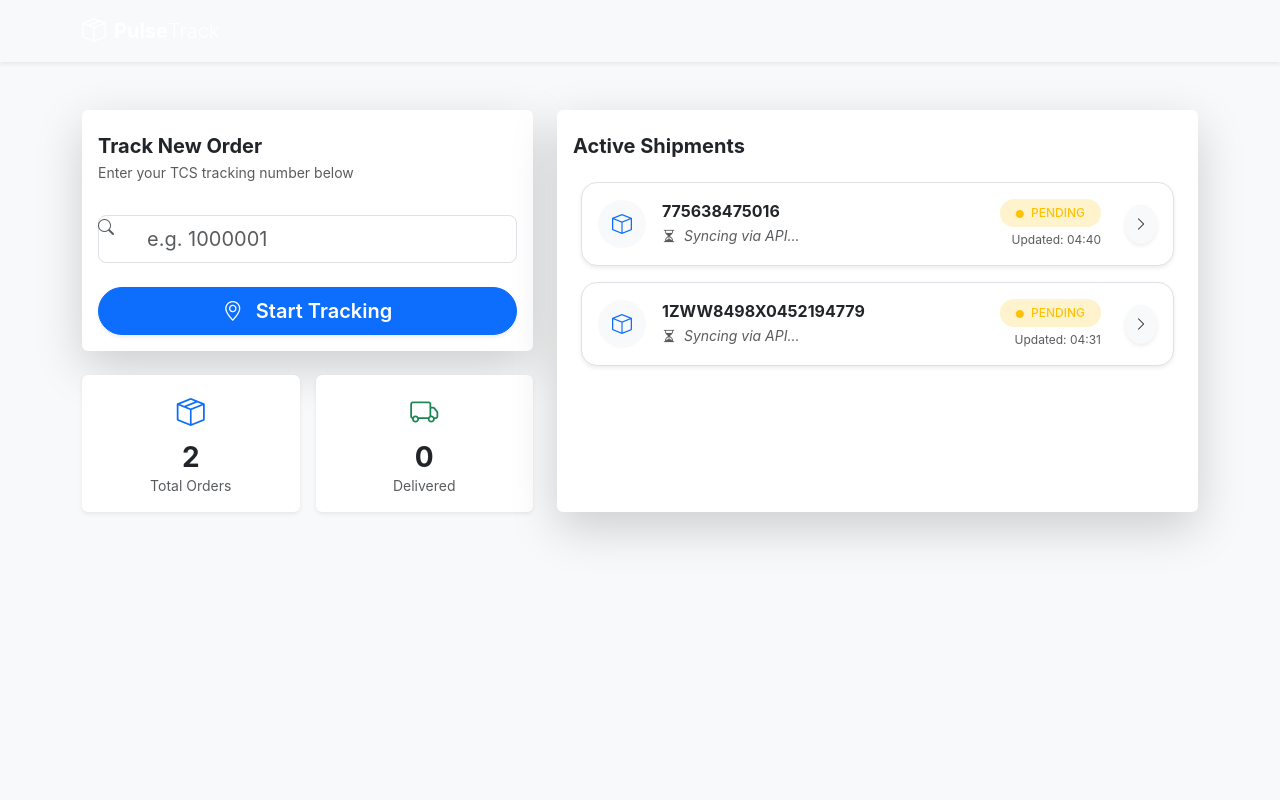
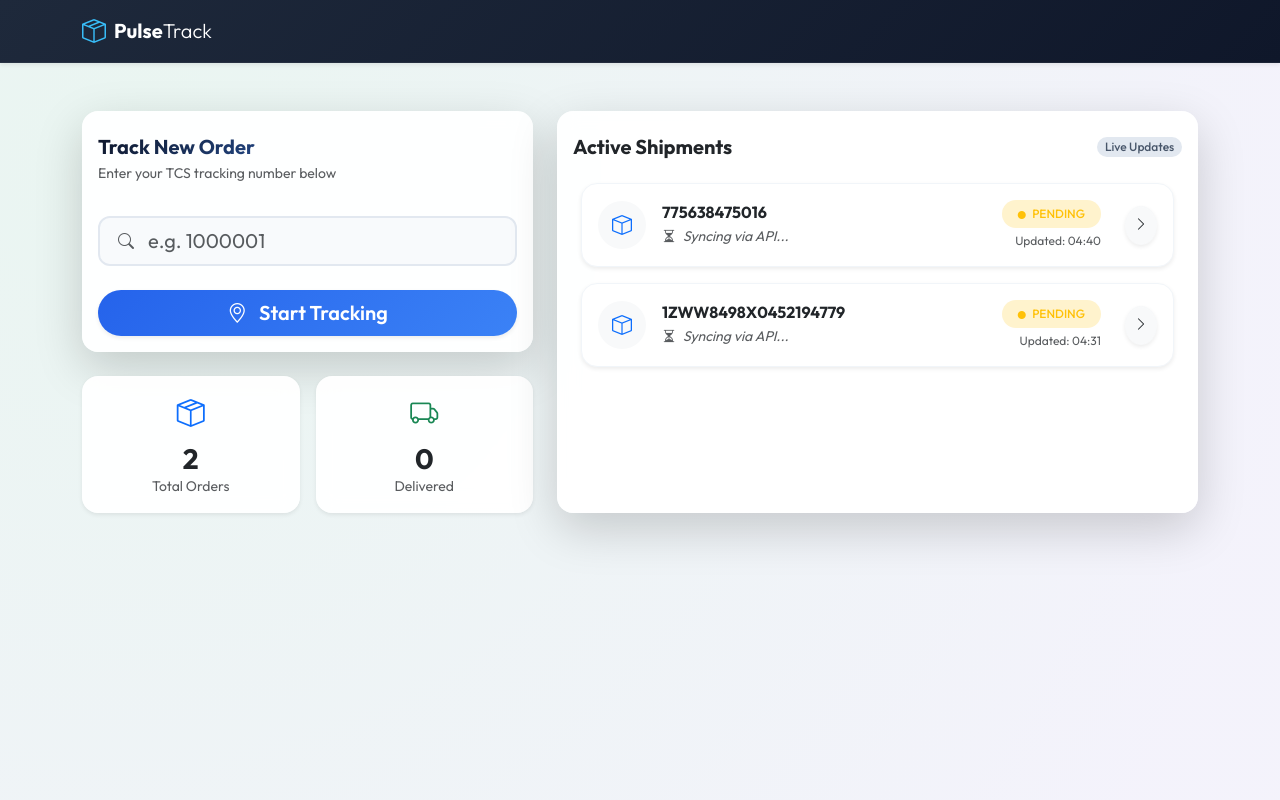
Before and after one commit to ua1891/Order_Tracking_System, a Flask app: page / in a window 1280 px wide. Run offline with Flask 3, Linux system fonts and the light colour scheme; data comes from the database, SQL or seed files in the repository; data that the repository does not hold is empty; some libraries are stand-ins or nearby versions.

Commit message:
UI Refinements: Update style.css with modern aesthetics and micro-animations

```diff
--- a/frontend/static/css/style.css
+++ b/frontend/static/css/style.css
@@ -1,8 +1,129 @@
 body {
-    font-family: 'Inter', system-ui, -apple-system, sans-serif;
-    background-color: #f8f9fa;
+    font-family: 'Outfit', system-ui, -apple-system, sans-serif;
+    color: #2b3440;
 }
 
+.custom-bg {
+    background-color: #f4f6fa;
+    background-image: radial-gradient(circle at 10% 20%, rgba(216, 241, 230, 0.46) 0%, rgba(233, 226, 255, 0.28) 90%);
+    min-height: 100vh;
+}
+
+/* Premium Navigation */
+.premium-nav {
+    background: linear-gradient(135deg, #1e293b 0%, #0f172a 100%);
+    border-bottom: 1px solid rgba(255,255,255,0.05);
+}
+
+.text-accent {
+    color: #38bdf8;
+}
+
+/* Cards & Layout */
+.premium-card {
+    background: rgba(255, 255, 255, 0.95);
+    backdrop-filter: blur(10px);
+    border-radius: 1rem;
+    transition: transform 0.3s cubic-bezier(0.4, 0, 0.2, 1), box-shadow 0.3s cubic-bezier(0.4, 0, 0.2, 1);
+}
+
+.text-gradient {
+    background: linear-gradient(135deg, #0f172a 0%, #3b82f6 100%);
+    -webkit-background-clip: text;
+    -webkit-text-fill-color: transparent;
+}
+
+.custom-badge-light {
+    background-color: #e2e8f0;
+    color: #475569;
+    font-weight: 500;
+}
+
+/* Inputs & Forms */
+.form-group-custom .input-icon {
+    top: 50%;
+    transform: translateY(-50%);
+    left: 1.25rem;
+    z-index: 10;
+}
+
+.custom-input {
+    border: 2px solid #e2e8f0;
+    border-radius: 0.75rem;
+    transition: all 0.2s ease;
+    background-color: #f8fafc;
+}
+
+.custom-input:focus {
+    border-color: #3b82f6;
+    box-shadow: 0 0 0 4px rgba(59, 130, 246, 0.1);
+    background-color: #fff;
+}
+
+/* Tracking List Items */
+.tracking-item {
+    transition: all 0.3s ease;
+    border-color: #f1f5f9 !important;
+}
+
+.hover-lift:hover {
+    transform: translateY(-3px);
+    box-shadow: 0 10px 15px -3px rgba(0, 0, 0, 0.05), 0 4px 6px -2px rgba(0, 0, 0, 0.025) !important;
+    border-color: #e2e8f0 !important;
+}
+
+.icon-circle {
+    transition: all 0.3s ease;
+}
+
+.hover-lift:hover .icon-circle {
+    background-color: #eff6ff !important;
+    color: #3b82f6 !important;
+    transform: scale(1.05);
+}
+
+.action-btn {
+    transition: all 0.2s ease;
+}
+
+.hover-lift:hover .action-btn {
+    background-color: #f1f5f9;
+    color: #3b82f6;
+}
+
+/* Buttons */
+.btn-hover-effect {
+    position: relative;
+    overflow: hidden;
+    transition: all 0.3s ease;
+    background: linear-gradient(135deg, #2563eb 0%, #3b82f6 100%);
+    border: none;
+}
+
+.btn-hover-effect:hover {
+    transform: translateY(-2px);
+    box-shadow: 0 10px 15px -3px rgba(37, 99, 235, 0.3) !important;
+}
+
+.btn-hover-effect::after {
+    content: '';
+    position: absolute;
+    top: -50%;
+    left: -50%;
+    width: 200%;
+    height: 200%;
+    background: rgba(255,255,255,0.1);
+    transform: rotate(45deg);
+    transition: all 0.3s ease;
+    opacity: 0;
+}
+
+.btn-hover-effect:hover::after {
+    opacity: 1;
+    transform: rotate(45deg) translate(50%, 50%);
+}
+
+/* Detail Page Specific original styles preserved */
 .timeline {
     position: relative;
     padding-left: 20px;
@@ -20,8 +141,9 @@ body {
     width: 12px;
     height: 12px;
     border-radius: 50%;
-    background-color: #0d6efd;
+    background-color: #3b82f6;
     z-index: 1;
+    box-shadow: 0 0 0 3px rgba(59,130,246,0.2);
 }
 
 .timeline-item:not(:last-child)::after {
@@ -31,22 +153,5 @@ body {
     top: 15px;
     width: 2px;
     height: 100%;
-    background-color: #e9ecef;
+    background-color: #e2e8f0;
 }
-
-.btn-primary {
-    transition: all 0.3s ease;
-}
-
-.btn-primary:hover {
-    transform: translateY(-2px);
-    box-shadow: 0 .5rem 1rem rgba(0,0,0,.15)!important;
-}
-
-.card {
-    transition: all 0.3s ease;
-}
-
-.card:hover {
-    box-shadow: 0 .5rem 1rem rgba(0,0,0,.1)!important;
-}
```
